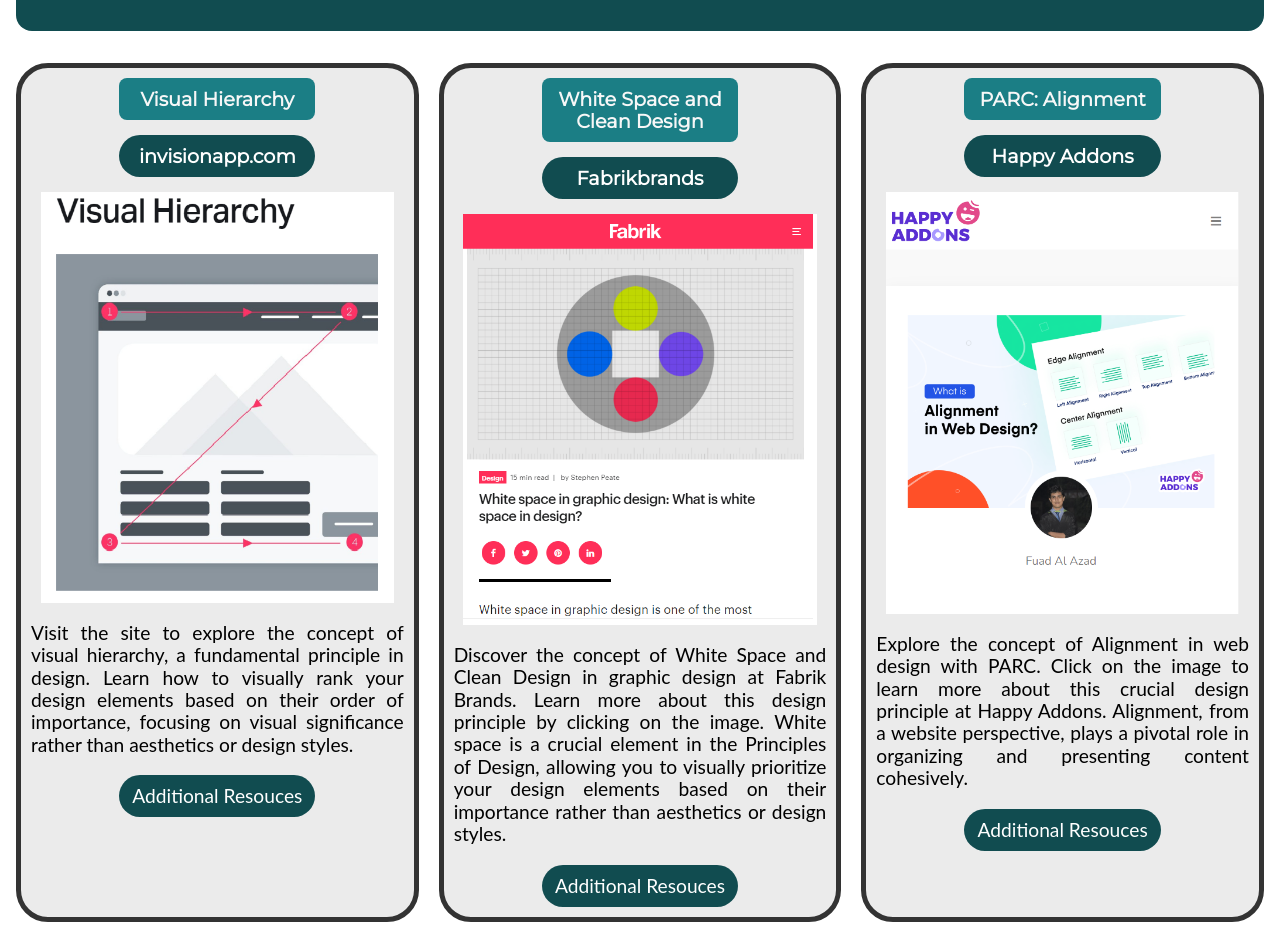
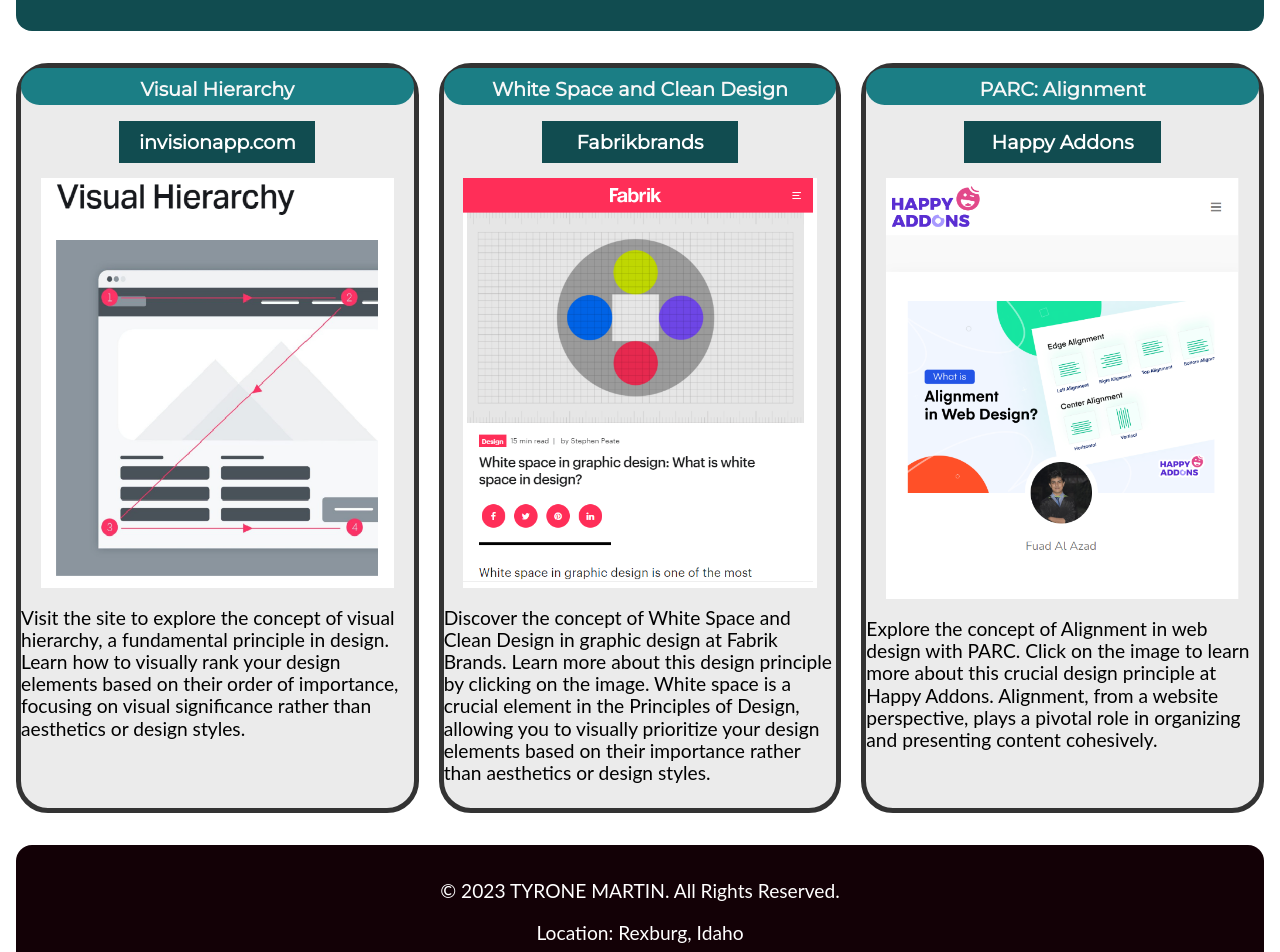
Before and after one commit to TyroneMartin/wdd230, a plain HTML site: page lesson02/design-principles.html in a window 1280 px wide. Shown: the part 240-1192 px from the top of the page. Drawn offline with nearby package versions, Linux system fonts and the light colour scheme; a web font is replaced by a local one.

Commit message:
css clean up

```diff
--- a/lesson02/base.css
+++ b/lesson02/base.css
@@ -65,17 +65,20 @@ footer a {
     border: #333333 solid 5px;
     border-radius: 2rem;
     justify-self: center;
+
 }
 
 .card h2 {
     background-color: #1b7e85;
     display: block;
+    border-radius: 2rem;
+
     padding: 10px 10px;
-    border-radius: .5rem;
     text-align: center;
     color: #f7f7f7;
-    width: 50%;
-    margin: 10px auto;
+    width: 100%;
+    height: 5%;
+    margin-top: -0.1%;
 }
 
 .card h3 {
@@ -99,12 +102,14 @@ footer a {
     margin: 10px auto;
     width: 50%;
     text-align: center;
-    border-radius: 100px;
+    /* border-radius: 100px; */
 }
 
-.card p {
+.card ~ p {
     text-align: justify;
+
     padding: 0px 10px;
     line-height: 1.4rem;
     font-size: 1.2rem;
+    text-align: center;
 }
--- a/lesson02/design-principles.html
+++ b/lesson02/design-principles.html
@@ -47,8 +47,6 @@
                 to visually rank your design elements based on their order of importance, focusing on visual
                 significance rather than aesthetics or design styles.
             </p>
-
-                <a href="https://www.invisionapp.com/" target="_blank">Additional Resouces</a>
         </section>
         <section class="card">
             <h2>White Space and Clean Design</h2>
@@ -64,8 +62,6 @@
                 Design, allowing you to visually prioritize your design elements based on their importance rather than
                 aesthetics or design styles.
             </p>
-            <a href="https://fabrikbrands.com/stephen-peate-creative-director-of-fabrik-brands/"
-                target="_blank">Additional Resouces</a>
         </section>
         <section class="card">
             <h2>PARC: Alignment</h2>
@@ -81,7 +77,7 @@
                 crucial design principle at Happy Addons. Alignment, from a website perspective, plays a pivotal role in
                 organizing and presenting content cohesively.
             </p>
-            <a href="https://happyaddons.com/author/fuad-al-azad/" target="_blank">Additional Resouces</a>
+
         </section>
     </main>
     <footer>
```
Lines whose indentation alone changed are shown as unchanged.
